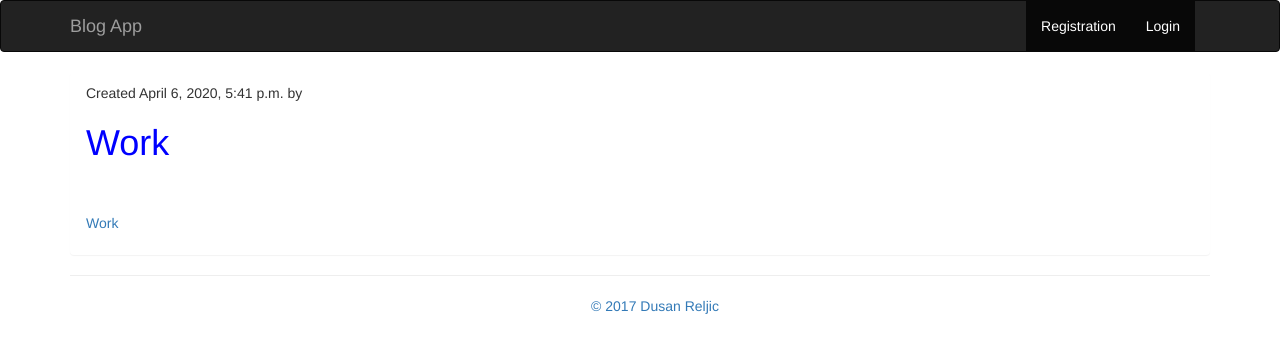
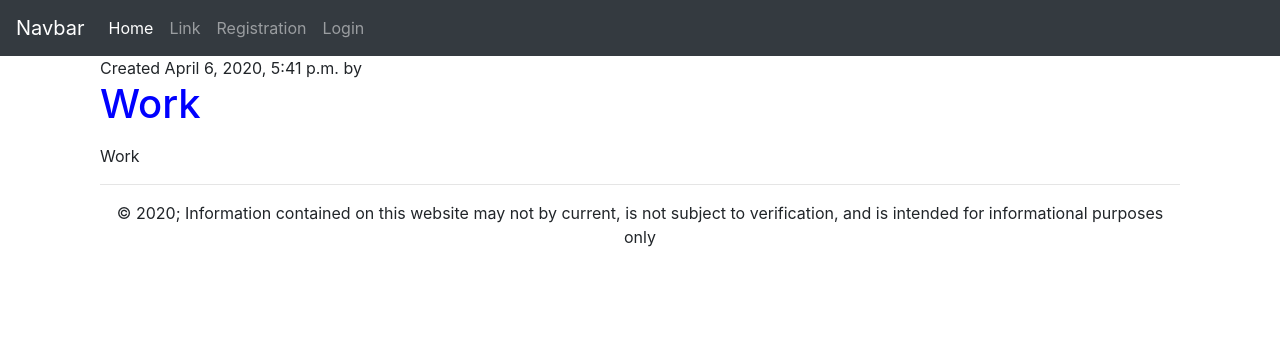
Before and after one commit to devinbooker616/WVWebsite, a Django app: template WVWebsite/app/templates/home.html in a window 1280 px wide. Shown: the top 353 px of the page. Run offline with Django 3.2, Linux system fonts and the light colour scheme; the template is opened without the code that fills it: values that come from a table or form of the project are taken from there, others are empty; data comes from the database, SQL or seed files in the repository; parts of the project's set-up code (start-up, migrations or seed data) failed here and were passed over; some libraries are stand-ins or nearby versions.

Commit message:
Upgraded to Bootstrap 4
Upgraded to Bootstrap 4 and reorganized the base template. Navbar needed considerable changes to be compatible. Will continue to adjust formatting.

```diff
--- a/WVWebsite/app/templates/base.html
+++ b/WVWebsite/app/templates/base.html
@@ -1,70 +1,64 @@
 <!-- this is base template with navbar and footer -->
 {% load static %}
+<!doctype html>
+<html lang="en">
 
-<!DOCTYPE html>
-<html lang="en">
 <head>
-    <title>Django Blog</title>
+  <!-- Required meta tags -->
+  <meta charset="utf-8">
+  <meta name="viewport" content="width=device-width, initial-scale=1, shrink-to-fit=no">
 
-    <link
-      href="http://cdn.jsdelivr.net/webjars/bootstrap/3.3.4/css/bootstrap.min.css"
-      rel="stylesheet"
-      media="screen"
-    />
-    <script src="http://cdn.jsdelivr.net/webjars/jquery/2.1.4/jquery.min.js"></script>
+  <!-- Bootstrap CSS -->
+  <link rel="stylesheet" href="https://stackpath.bootstrapcdn.com/bootstrap/4.4.1/css/bootstrap.min.css"
+    integrity="sha384-Vkoo8x4CGsO3+Hhxv8T/Q5PaXtkKtu6ug5TOeNV6gBiFeWPGFN9MuhOf23Q9Ifjh" crossorigin="anonymous">
   <link rel="stylesheet" type="text/css" href="{% static 'main.css' %}" />
-    <script
-      src="https://cdn.tiny.cloud/1/no-api-key/tinymce/5/tinymce.min.js"
-      referrerpolicy="origin"
-    ></script>
-    <script>
-      tinymce.init({ selector: "textarea" });
-    </script>
+  <title>Water Valley, Mississippi</title>
 </head>
+
 <body>
   <!-- navbar -->
-    <nav class="navbar navbar-inverse">
-      <div class="container">
-        <div class="navbar-header">
-          <a class="navbar-brand" href="{% url 'Home' %}">Blog App</a>
-        </div>
-        <div id="navbar" class="collapse navbar-collapse navbar-right">
+  <nav class="navbar navbar-expand-lg navbar-dark bg-dark">
+    <a class="navbar-brand" href="#">Navbar</a>
+    <button class="navbar-toggler" type="button" data-toggle="collapse" data-target="#navbarSupportedContent"
+      aria-controls="navbarSupportedContent" aria-expanded="false" aria-label="Toggle navigation">
+      <span class="navbar-toggler-icon"></span>
+    </button>
+
+    <div class="collapse navbar-collapse" id="navbarSupportedContent">
+      <ul class="navbar-nav mr-auto">
+        <li class="nav-item active">
+          <a class="nav-link" href="#">Home <span class="sr-only">(current)</span></a>
+        </li>
+        <li class="nav-item">
+          <a class="nav-link" href="#">Link</a>
+        </li>
         <!-- show registration only if user is not yet authenticated -->
         {% if not user.is_authenticated %}
-          <ul class="nav navbar-nav">
-            <li class="active"><a href="">Registration</a></li>
-          </ul>
+        <li class="nav-item"><a class="nav-link" href="">Registration</a></li>
         {% endif %}
         <!-- show login only if user is not yet authenticated -->
         {% if not user.is_authenticated %}
-          <ul class="nav navbar-nav">
-            <li class="active"><a href="">Login</a></li>
-          </ul>
+        <li class="nav-item"><a class="nav-link" href="">Login</a></li>
         {% endif %}
         <!-- show My Blog only if user is authenticated -->
         {% if user.is_authenticated %}
-          <ul class="nav navbar-nav">
-            <li class="active"><a href="">My Blog</a></li>
-          </ul>
+        <li class="nav-item"><a class="nav-link" href="">My Blog</a></li>
         {% endif %}
         <!-- show new post only if user is authenticated -->
         {% if user.is_authenticated %}
-          <ul class="nav navbar-nav">
-            <li class="active">
-              <a href="{% url 'create_post' %}">New Post</a>
+        <li class="nav-item">
+          <a class="nav-link" href="{% url 'create_post' %}">New Post</a>
         </li>
-          </ul>
         {% endif %}
         <!-- show sign out only if user is authenticated -->
         {% if user.is_authenticated %}
-          <ul class="nav navbar-nav">
-            <li class="active"><a href="">Sign Out</a></li>
+        <li class="nav-item"><a class="nav-link" href="">Sign Out</a></li>
+        {% endif %}
       </ul>
-          {% endif %}
-        </div>
     </div>
   </nav>
 
+  <div class="container">
     <div id="content">
       {% block content %}{% endblock %}
     </div>
@@ -84,17 +78,31 @@
           {% endif %}
 
           <div>
-            <p class="text-center">&copy; 2017 Dusan Reljic</p>
+            <p class="text-center">&copy; 2020; Information contained on this website may not by current, is not subject
+              to verification, and is intended for informational purposes only</p>
           </div>
         </div>
       </div>
+    </div>
+    <!-- Latest compiled and minified JavaScript -->
+    <!-- jQuery first, then Popper.js, then Bootstrap JS -->
+    <script src="https://code.jquery.com/jquery-3.4.1.slim.min.js"
+      integrity="sha384-J6qa4849blE2+poT4WnyKhv5vZF5SrPo0iEjwBvKU7imGFAV0wwj1yYfoRSJoZ+n" crossorigin="anonymous">
+    </script>
+    <script src="https://cdn.jsdelivr.net/npm/popper.js@1.16.0/dist/umd/popper.min.js"
+      integrity="sha384-Q6E9RHvbIyZFJoft+2mJbHaEWldlvI9IOYy5n3zV9zzTtmI3UksdQRVvoxMfooAo" crossorigin="anonymous">
+    </script>
+    <script src="https://stackpath.bootstrapcdn.com/bootstrap/4.4.1/js/bootstrap.min.js"
+      integrity="sha384-wfSDF2E50Y2D1uUdj0O3uMBJnjuUD4Ih7YwaYd1iqfktj0Uod8GCExl3Og8ifwB6" crossorigin="anonymous">
+    </script>
+    <script src="https://cdn.tiny.cloud/1/no-api-key/tinymce/5/tinymce.min.js" referrerpolicy="origin"></script>
+    <script>
+      tinymce.init({
+        selector: "textarea"
+      });
+    </script>
 
-      <!-- Latest compiled and minified JavaScript -->
-      <script
-        src="https://maxcdn.bootstrapcdn.com/bootstrap/3.3.7/js/bootstrap.min.js"
-        integrity="sha384-Tc5IQib027qvyjSMfHjOMaLkfuWVxZxUPnCJA7l2mCWNIpG9mGCD8wGNIcPD7Txa"
-        crossorigin="anonymous"
-      ></script>
   </div>
 </body>
+
 </html>
```
Lines whose indentation alone changed are shown as unchanged.
